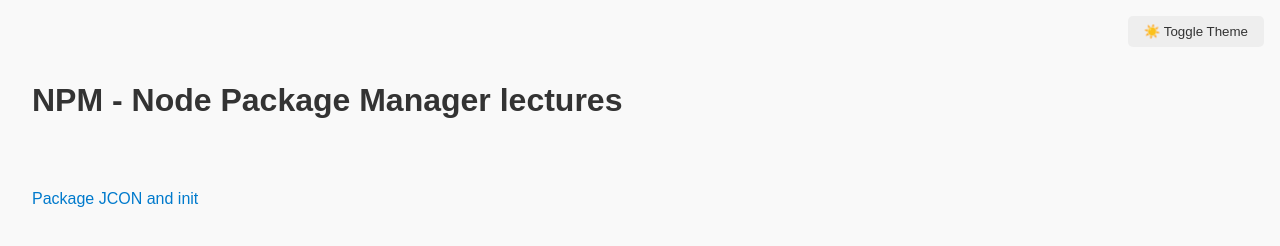
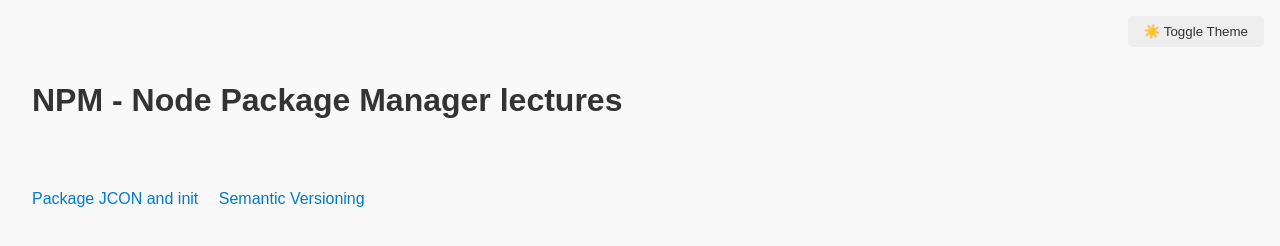
Before and after one commit to AlenaB-dev/NPM, a website: page index.html in a window 1280 px wide. Drawn offline with Linux system fonts and the light colour scheme.

Commit message:
feat: added link on semantic versioning page

```diff
--- a/index.html
+++ b/index.html
@@ -70,6 +70,7 @@
     <h1>NPM - Node Package Manager lectures</h1>
     <nav>
       <a href="packageJSON.html">Package JCON and init</a>
+      <a href="sematicVersion.html">Semantic Versioning</a>
     </nav>
 
     <!--script for toggle theme-->
```
